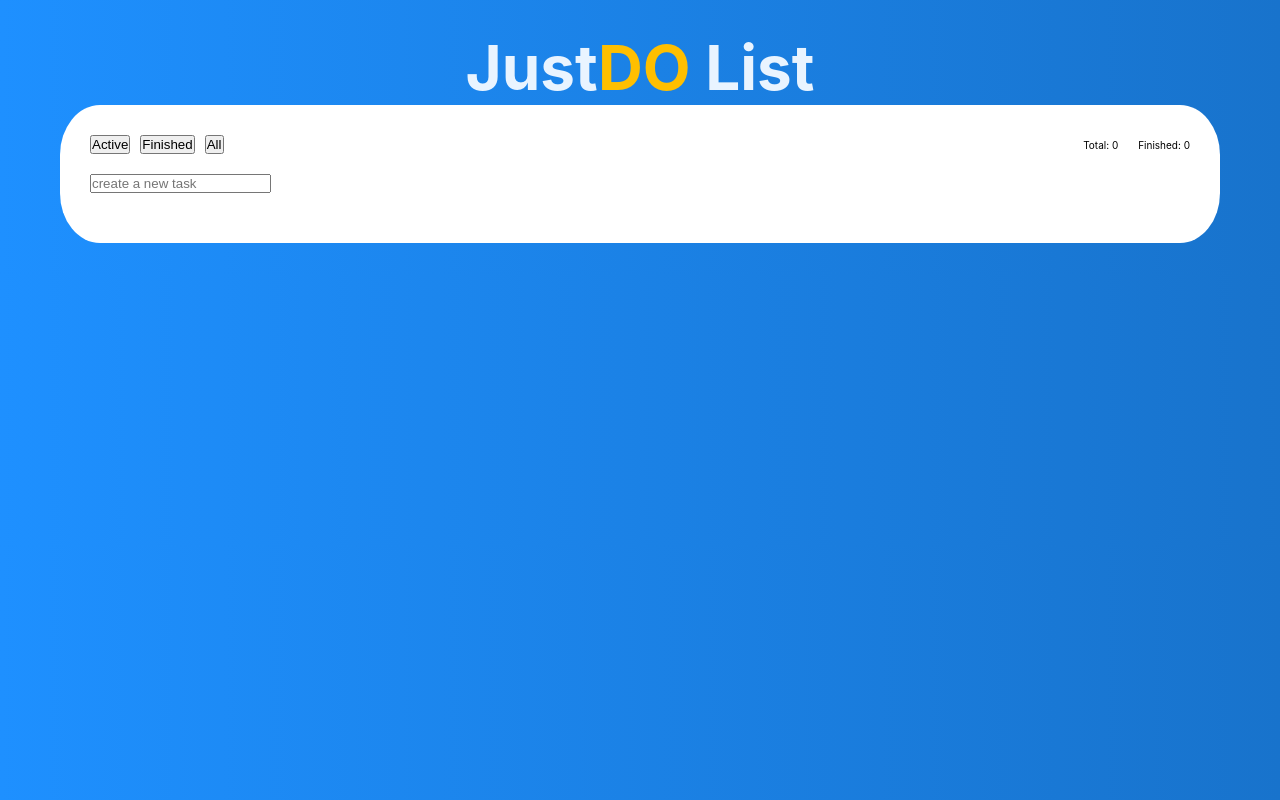
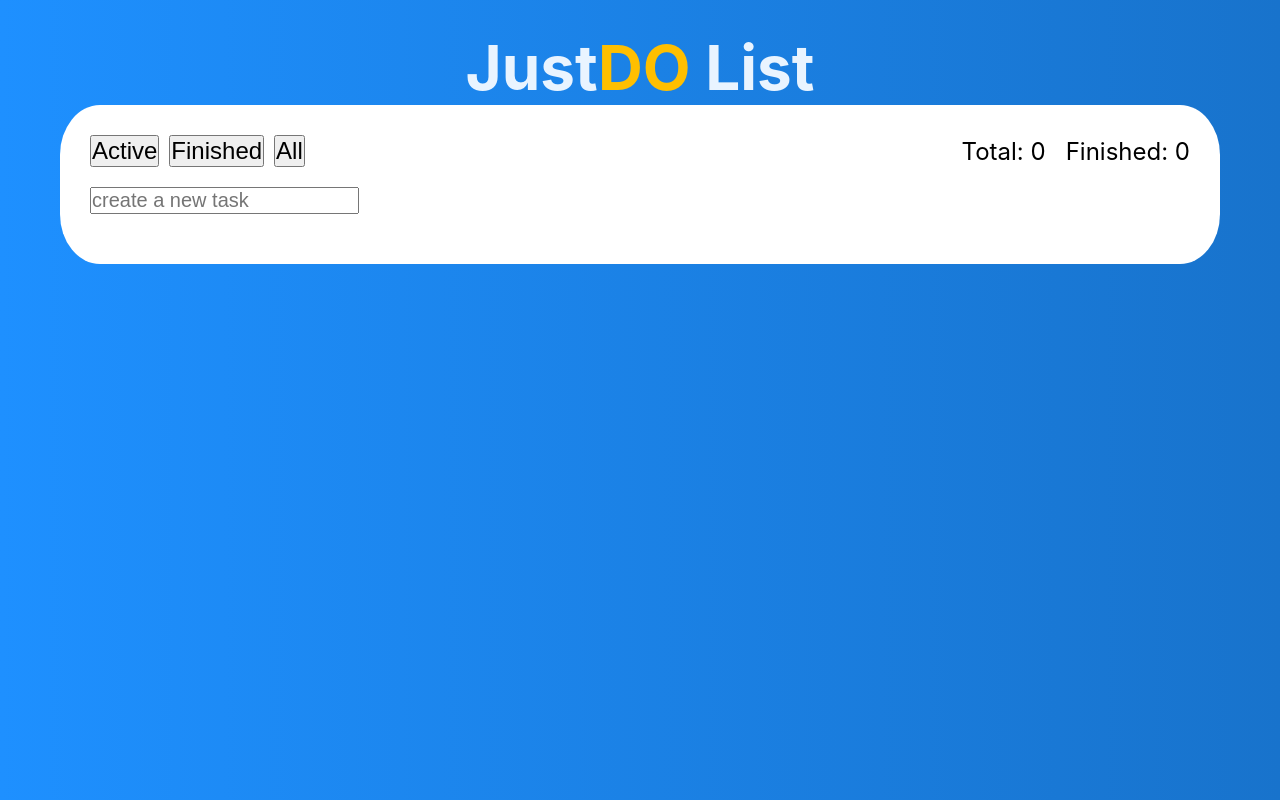
Before and after one commit to A1exeYakovlev/JustDo-list, a React (Create React App) app: page / in a window 1280 px wide. Built offline with nearby package versions, Linux system fonts and the light colour scheme.

Commit message:
Feat: adjust font sizes

```diff
--- a/src/components/Filter.js
+++ b/src/components/Filter.js
@@ -6,7 +6,7 @@ export default function Filter({ children, setFilterBy, filterType }) {
 
     return (
         <li className="filter__btn">
-            <button onClick={handleFilter}>{children}</button>
+            <button className="top-fz" onClick={handleFilter}>{children}</button>
         </li>
     )
 }
--- a/src/components/Info.js
+++ b/src/components/Info.js
@@ -3,7 +3,7 @@ export default function Info(taskList) {
     const finishedCount = taskList.taskList.filter((task) => task.finished).length;
 
     return (
-        <div className="top__info">
+        <div className="top__info top-fz">
             <div>Total: {taskCount}</div>
             <div>Finished: {finishedCount}</div>
         </div>
--- a/src/components/Task.js
+++ b/src/components/Task.js
@@ -13,7 +13,7 @@ export default function Task({ taskId, taskContent, setTaskList }) {
             {taskId && (
                 <li className="tasklist__row">
                     <input type="checkbox" className="app__task-checkbox" checked={finished} value="finished" onChange={handleCheckbox}></input>
-                    <div className="app__task-content">{taskContent}</div>
+                    <div className="app__task-content task-fz">{taskContent}</div>
                 </li>)
             }
         </>
--- a/src/components/TaskInput.js
+++ b/src/components/TaskInput.js
@@ -16,6 +16,7 @@ export default function TaskInput({ newTask, onNewTask, setTaskList }) {
         <form className="app__task-input-form" onSubmit={handleSubmit}>
             <label htmlFor="newTask"></label>
             <input
+                className="task-fz"
                 id="newTask"
                 type="text"
                 value={newTask}
--- a/src/index.css
+++ b/src/index.css
@@ -58,6 +58,10 @@ body {
   align-items: center;
 }
 
+.top-fz {
+  font-size: 2.4rem;
+}
+
 .top__info {
   display: flex;
   gap: 2rem;
@@ -93,3 +97,7 @@ body {
   display: flex;
   gap: 1rem;
 }
+
+.task-fz {
+  font-size: 2rem;
+}
```
